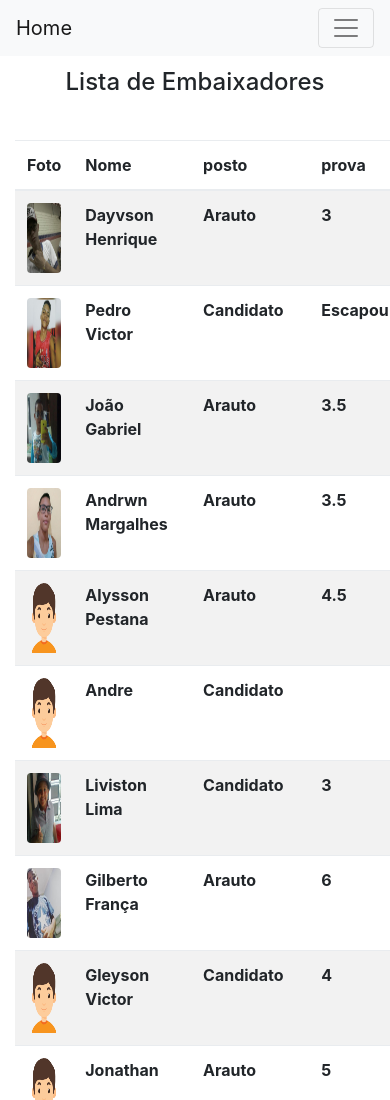
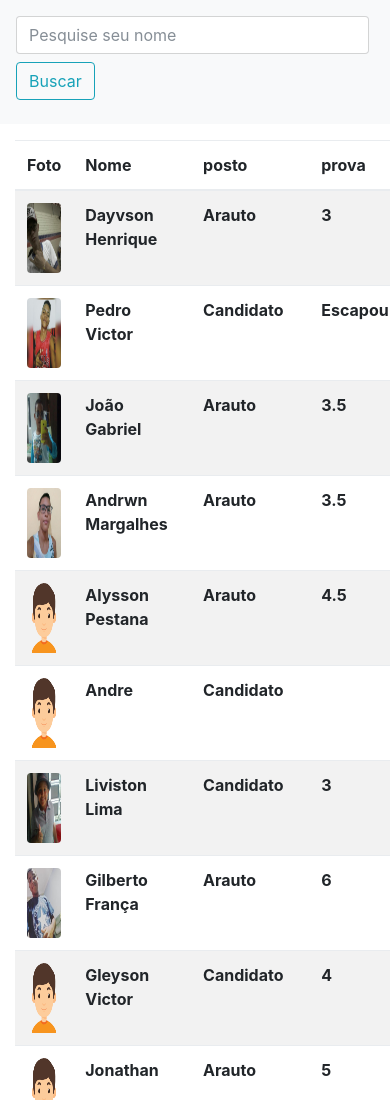
Before and after one commit to Srubens/embaixador-angular, a plain HTML site: page index.html in a window 390 px wide. Shown: the top 1100 px of the page. Drawn offline with nearby package versions, Linux system fonts and the light colour scheme.

Commit message:
05 comite
testando o formulario

```diff
--- a/index.html
+++ b/index.html
@@ -13,22 +13,26 @@
 
 
     <nav class="navbar navbar-expand-lg navbar-light bg-light fixed-top">
-        <a class="navbar-brand" href="#">Home</a>
+        <!-- <a class="navbar-brand" href="#">Home</a>
         <button class="navbar-toggler" type="button" data-toggle="collapse" data-target="#navbarSupportedContent" aria-controls="navbarSupportedContent" aria-expanded="false" aria-label="Toggle navigation">
-        <span class="navbar-toggler-icon"></span>
+        <span class="navbar-toggler-icon"></span> -->
+        <form class="form-inline my-2 my-lg-0">
+            <input class="form-control mr-sm-2" type="text" ng-model="teste" placeholder="Pesquise seu nome" aria-label="Search">
+            <button class="btn btn-outline-info my-2 my-sm-0" type="submit">Buscar</button>
+        </form>
     </button>
 
-        <div class="collapse navbar-collapse" id="navbarSupportedContent">
+        <!-- <div class="collapse navbar-collapse" id="navbarSupportedContent">
             <ul class="navbar-nav mr-auto">
-            <!-- <li class="nav-item active">
+             <li class="nav-item active">
             <a class="nav-link" href="#">Home <span class="sr-only">(current)</span></a>
-            </li> -->
+            </li>
             </ul>
             <form class="form-inline my-2 my-lg-0">
                 <input class="form-control mr-sm-2" type="text" ng-model="teste" placeholder="Pesquise seu nome" aria-label="Search">
                 <button class="btn btn-outline-info my-2 my-sm-0" type="submit">Buscar</button>
             </form>
-        </div>
+        </div> -->
     </nav>
 
     <div class="container">
```
